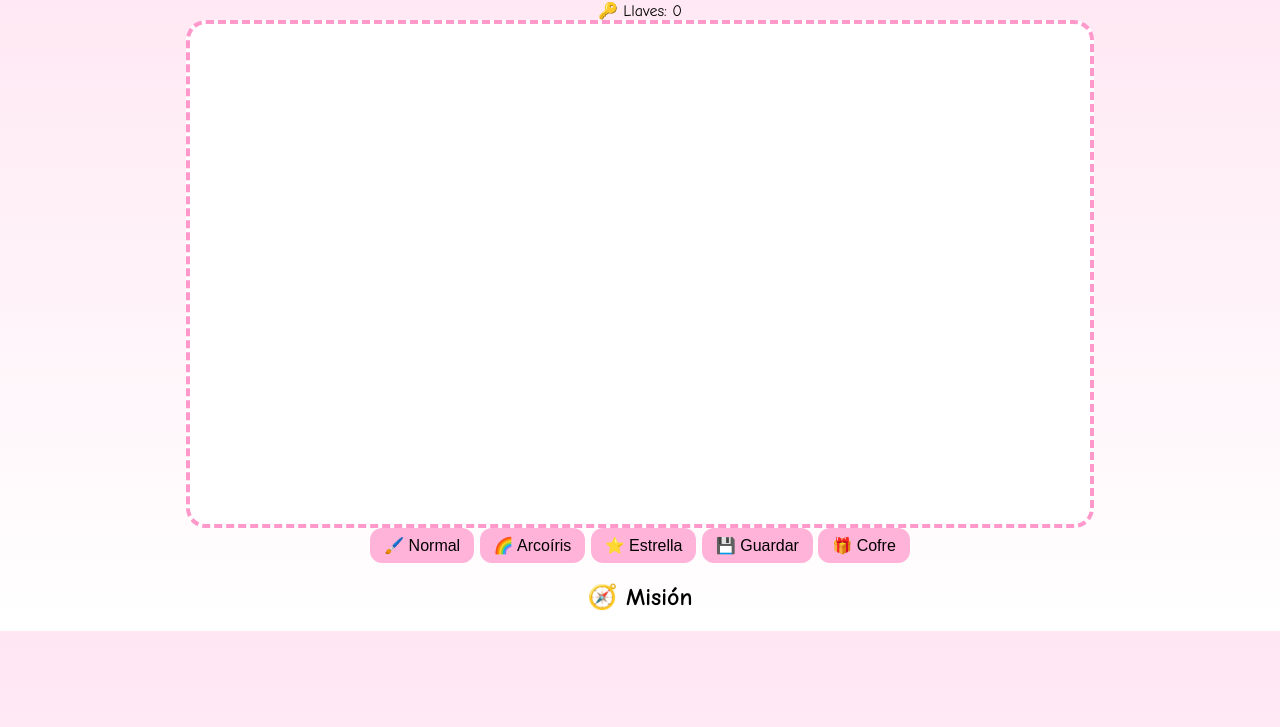
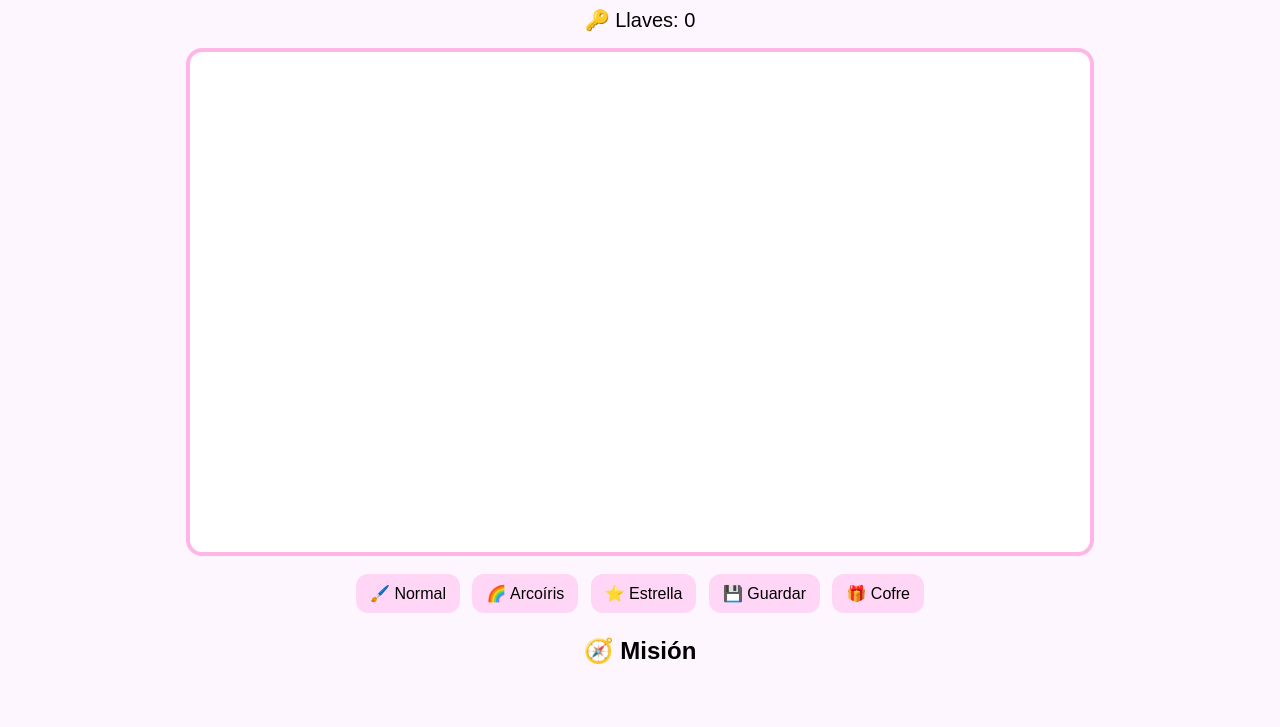
Before and after one commit to luisfernando2025xt/dibujar-cosas-lindas-y-pintar, a plain HTML site: page index.html in a window 1280 px wide. Shown: the part 73-800 px from the top of the page. Drawn offline with Linux system fonts and the light colour scheme.

Commit message:
style.css

```diff
--- a/style.css
+++ b/style.css
@@ -1,43 +1,42 @@
 body {
-  margin: 0;
-  font-family: Comic Sans MS, Arial, sans-serif;
-  background: linear-gradient(#ffe6f2, #ffffff);
+  font-family: Arial, sans-serif;
   text-align: center;
+  background: #fef6ff;
 }
 
-h1 {
-  color: #ff4da6;
-  margin-top: 15px;
+canvas {
+  border: 4px solid #ffb6e6;
+  border-radius: 16px;
+  background: white;
+  margin: 10px;
+  touch-action: none;
 }
 
-.tools {
-  display: flex;
-  justify-content: center;
-  gap: 10px;
-  flex-wrap: wrap;
-  margin-bottom: 10px;
-}
-
-button {
-  background: #ffb3d9;
+.buttons button {
+  margin: 4px;
+  padding: 10px 14px;
+  font-size: 16px;
+  border-radius: 12px;
   border: none;
-  border-radius: 12px;
-  padding: 8px 14px;
-  font-size: 16px;
+  background: #ffd6f5;
   cursor: pointer;
 }
 
-button:hover {
-  background: #ff80bf;
+.top {
+  font-size: 20px;
+  margin-bottom: 6px;
 }
 
-canvas {
-  background: white;
-  border: 4px dashed #ff99cc;
-  border-radius: 20px;
-  width: 900px;
-  height: 500px;
-  display: block;
-  margin: 0 auto;
-  cursor: crosshair;
+.mission {
+  background: #e6f7ff;
+  padding: 10px 14px;
+  border-radius: 14px;
+  width: fit-content;
+  margin: auto;
+  font-weight: bold;
 }
+
+.mission.done {
+  background: #d4ffd4;
+  text-decoration: line-through;
+}
```
